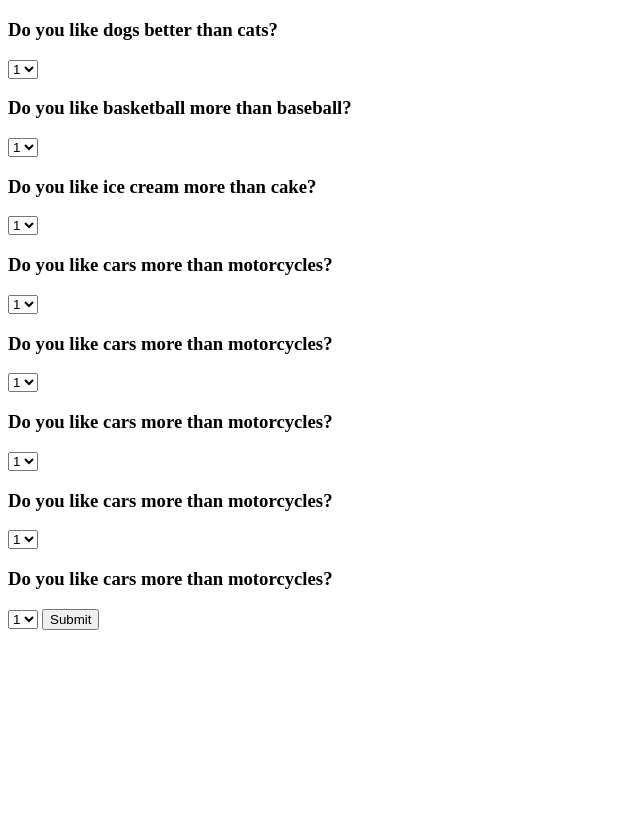
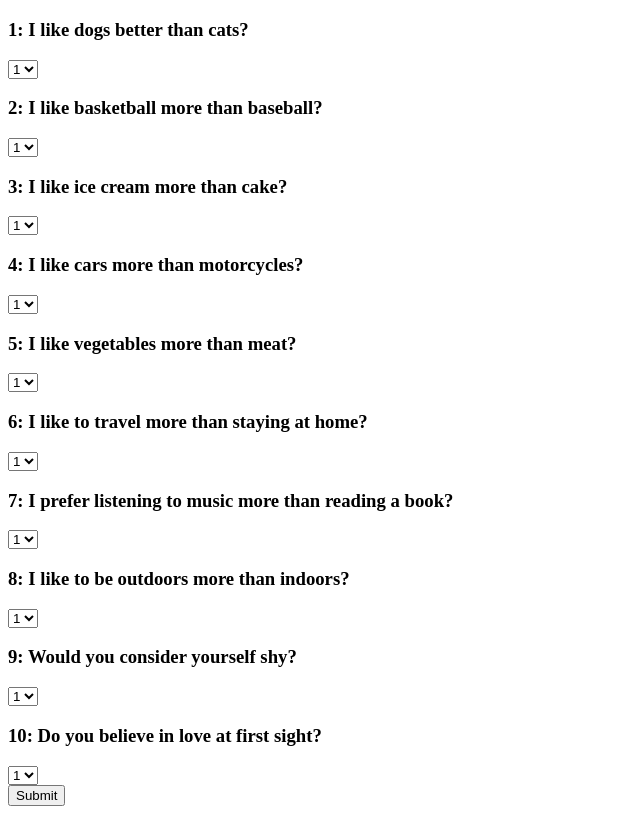
Before and after one commit to Ryyder/friend-finder, a website: page app/public/survey.html in a window 1280 px wide. Shown: the part 61-875 px from the top of the page, without its empty margins (0-640 px from the left). Before the commit the page ends 800 px from the top, so only its background shows below. Drawn offline with nearby package versions, Linux system fonts and the light colour scheme.

Commit message:
finished questions on survey page

```diff
--- a/app/public/survey.html
+++ b/app/public/survey.html
@@ -13,7 +13,7 @@
 <body>
   <h1>Survey</h1>
   <form>
-    <h3>Do you like dogs better than cats?</h3>
+    <h3>1: I like dogs better than cats?</h3>
     <select id="q1">
         <option value="1">1</option>
         <option value="2">2</option>
@@ -21,7 +21,7 @@
         <option value="4">4</option>
         <option value="5">5</option>
     </select>
-    <h3>Do you like basketball more than baseball?</h3>
+    <h3>2: I like basketball more than baseball?</h3>
     <select id="q2">
         <option value="1">1</option>
         <option value="2">2</option>
@@ -29,7 +29,7 @@
         <option value="4">4</option>
         <option value="5">5</option>
     </select>
-    <h3>Do you like ice cream more than cake?</h3>
+    <h3>3: I like ice cream more than cake?</h3>
     <select id="q3">
         <option value="1">1</option>
         <option value="2">2</option>
@@ -37,7 +37,7 @@
         <option value="4">4</option>
         <option value="5">5</option>
     </select>
-    <h3>Do you like cars more than motorcycles?</h3>
+    <h3>4: I like cars more than motorcycles?</h3>
     <select id="q4">
       <option value="1">1</option>
       <option value="2">2</option>
@@ -45,40 +45,61 @@
       <option value="4">4</option>
       <option value="5">5</option>
     </select>
-    <h3>Do you like cars more than motorcycles?</h3>
-    <select id="q4">
+    <h3>5: I like vegetables more than meat?</h3>
+    <select id="q5">
       <option value="1">1</option>
       <option value="2">2</option>
       <option value="3">3</option>
       <option value="4">4</option>
       <option value="5">5</option>
     </select>
-    <h3>Do you like cars more than motorcycles?</h3>
-    <select id="q4">
+    <h3>6: I like to travel more than staying at home?</h3>
+    <select id="q6">
       <option value="1">1</option>
       <option value="2">2</option>
       <option value="3">3</option>
       <option value="4">4</option>
       <option value="5">5</option>
     </select>
-    <h3>Do you like cars more than motorcycles?</h3>
-    <select id="q4">
+    <h3>7: I prefer listening to music more than reading a book?</h3>
+    <select id="q7">
       <option value="1">1</option>
       <option value="2">2</option>
       <option value="3">3</option>
       <option value="4">4</option>
       <option value="5">5</option>
     </select>
-    <h3>Do you like cars more than motorcycles?</h3>
-    <select id="q4">
+    <h3>8: I like to be outdoors more than indoors?</h3>
+    <select id="q8">
       <option value="1">1</option>
       <option value="2">2</option>
       <option value="3">3</option>
       <option value="4">4</option>
       <option value="5">5</option>
     </select>
+    <h3>9: Would you consider yourself shy?</h3>
+    <select id="q9">
+      <option value="1">1</option>
+      <option value="2">2</option>
+      <option value="3">3</option>
+      <option value="4">4</option>
+      <option value="5">5</option>
+    </select>
+    <h3>10: Do you believe in love at first sight?</h3>
+    <select id="q10">
+      <option value="1">1</option>
+      <option value="2">2</option>
+      <option value="3">3</option>
+      <option value="4">4</option>
+      <option value="5">5</option>
+    </select>
+    <br>
     <button id="submit">Submit</button>
   </form>
 </body>
-<script src="assets/javascript/main.js"></script>
 </html>
+
+<!-- Our javascript -->
+<script type="text.javascript">
+
+</script>
--- a/app/routing/apiRoutes.js
+++ b/app/routing/apiRoutes.js
@@ -1,5 +1,6 @@
 var friends = require("../data/friends");
 
+//module exports lets us use this in other js files
 module.exports = function(app) {
   app.get("/api/friends", function(req, res) {
     return res.json(friends);
--- a/app/routing/htmlRoutes.js
+++ b/app/routing/htmlRoutes.js
@@ -1,6 +1,7 @@
 //variable used for path package
 var path = require("path");
 
+//module exports lets us use this in other js files
 module.exports = function(app) {
 
   //routes to our survey page
```
Lines whose indentation alone changed are shown as unchanged.
